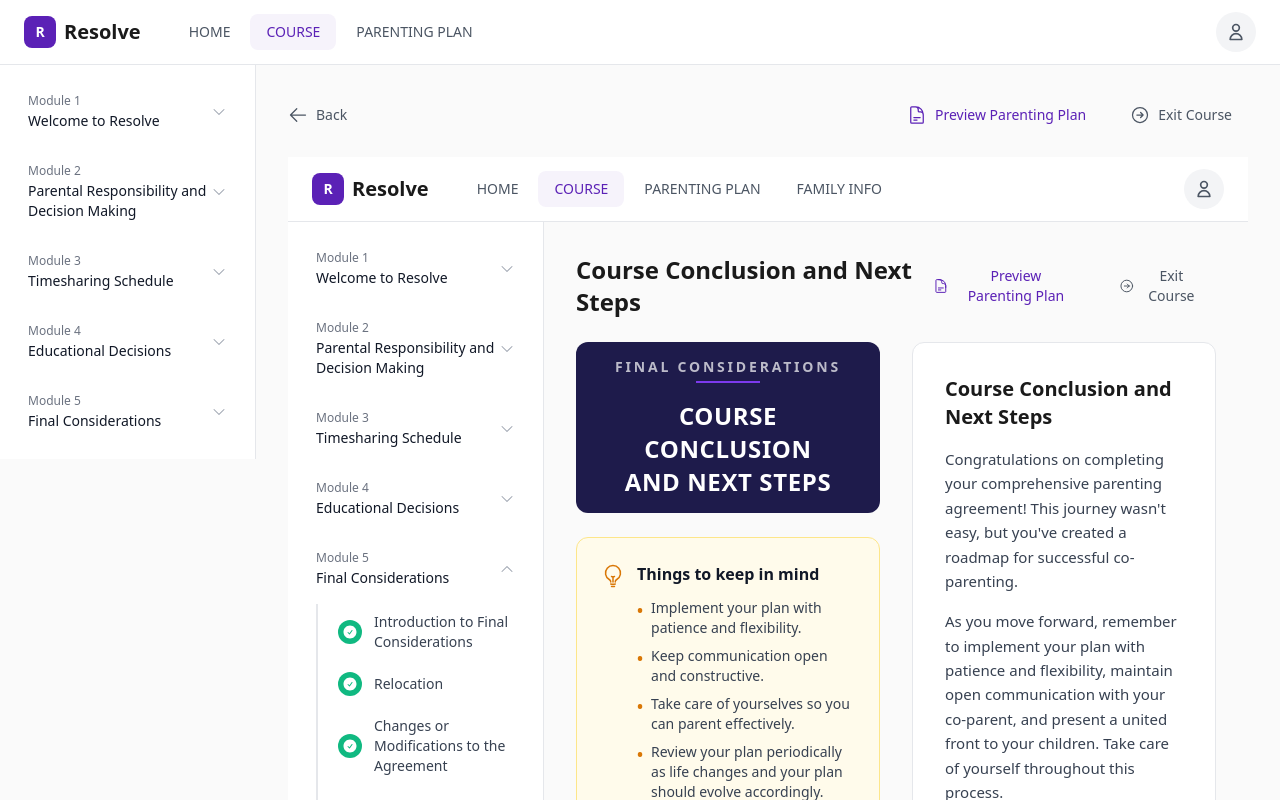
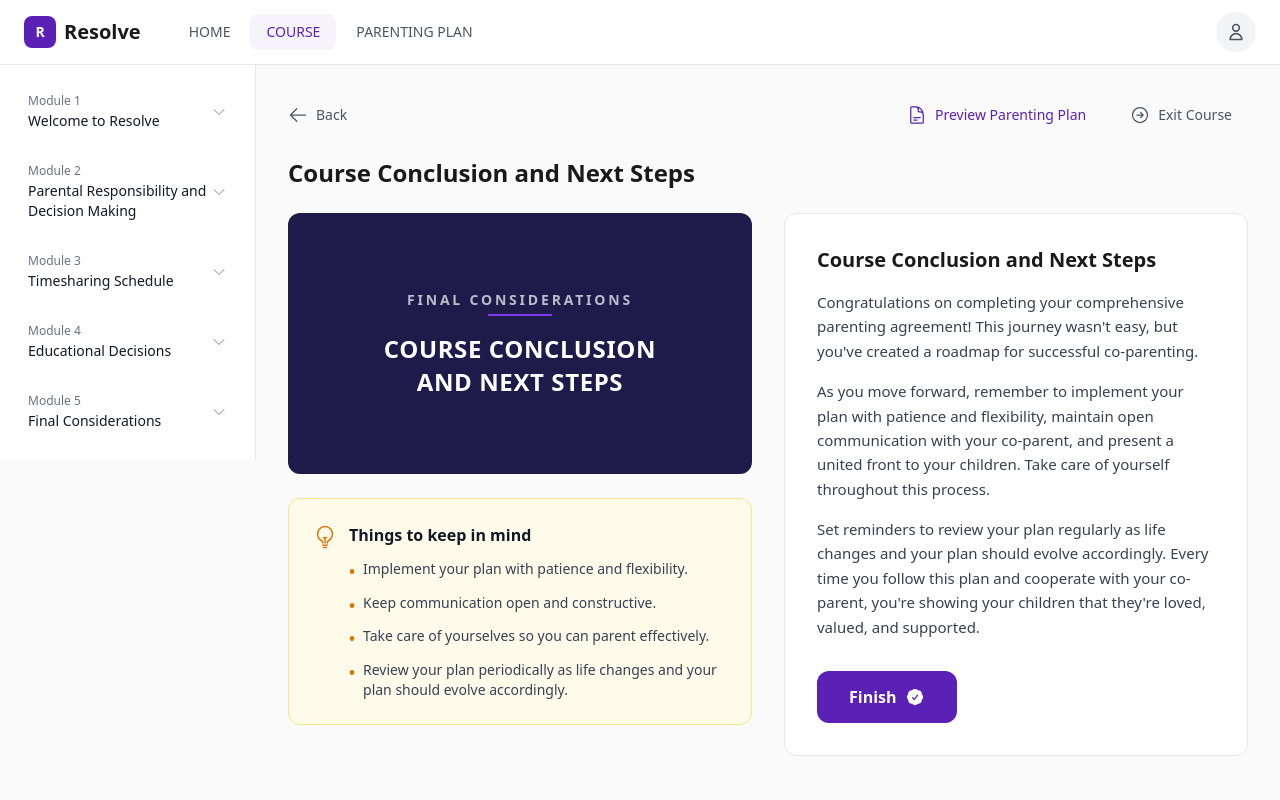
Before and after one commit to jwd2a/resolve-new-ui, a Next.js app: page /course/module-5/conclusion in a window 1280 px wide. Shown: the top 800 px of the page. Built offline with nearby package versions, Linux system fonts and the light colour scheme.

Commit message:
fix: remove duplicate shell from conclusion page, rely on course layout

```diff
--- a/app/course/module-5/conclusion/page.tsx
+++ b/app/course/module-5/conclusion/page.tsx
@@ -1,93 +1,18 @@
 'use client';
 
-import { Suspense, useState } from 'react';
-import { DocumentTextIcon, ArrowRightCircleIcon } from '@heroicons/react/24/outline';
+import { useState } from 'react';
 import { CheckBadgeIcon } from '@heroicons/react/24/solid';
 import { LightBulbIcon } from '@heroicons/react/24/outline';
 import { useRouter, useSearchParams } from 'next/navigation';
-import CourseNavSidebar from '@/app/components/CourseNavSidebar';
-import RemoteSessionBanner from '@/app/components/RemoteSessionBanner';
-import VideoCollaborationControls from '@/app/components/VideoCollaborationControls';
-import ParentingPlanPreviewModal from '@/app/components/ParentingPlanPreviewModal';
 import CourseCompletionOverlay from '@/app/components/CourseCompletionOverlay';
 
-function CourseConclusionContent() {
+export default function CourseConclusionPage() {
   const router = useRouter();
   const searchParams = useSearchParams();
-  const [showPreviewPanel, setShowPreviewPanel] = useState(false);
   const [iFinished, setIFinished] = useState(false);
   const [coParentFinished, setCoParentFinished] = useState(false);
 
   const isRemoteSessionActive = searchParams.get('remote') === 'true';
-
-  const courseModules = [
-    {
-      id: 'module-1',
-      number: 1,
-      title: 'Welcome to Resolve',
-      lessons: [],
-      expanded: false,
-    },
-    {
-      id: 'module-2',
-      number: 2,
-      title: 'Parental Responsibility and Decision Making',
-      lessons: [],
-      expanded: false,
-    },
-    {
-      id: 'module-3',
-      number: 3,
-      title: 'Timesharing Schedule',
-      lessons: [],
-      expanded: false,
-    },
-    {
-      id: 'module-4',
-      number: 4,
-      title: 'Educational Decisions',
-      lessons: [],
-      expanded: false,
-    },
-    {
-      id: 'module-5',
-      number: 5,
-      title: 'Final Considerations',
-      lessons: [
-        {
-          id: 'lesson-1',
-          number: 1,
-          title: 'Introduction to Final Considerations',
-          completed: true,
-        },
-        {
-          id: 'lesson-2',
-          number: 2,
-          title: 'Relocation',
-          completed: true,
-        },
-        {
-          id: 'lesson-3',
-          number: 3,
-          title: 'Changes or Modifications to the Agreement',
-          completed: true,
-        },
-        {
-          id: 'lesson-4',
-          number: 4,
-          title: 'Special Circumstances & Household Norms',
-          completed: true,
-        },
-        {
-          id: 'lesson-5',
-          number: 5,
-          title: 'Finalizing and Signing the Agreement',
-          completed: true,
-        },
-      ],
-      expanded: true,
-    },
-  ];
 
   const keyPoints = [
     'Implement your plan with patience and flexibility.',
@@ -95,18 +20,6 @@ function CourseConclusionContent() {
     'Take care of yourselves so you can parent effectively.',
     'Review your plan periodically as life changes and your plan should evolve accordingly.',
   ];
-
-  const handleLessonClick = (moduleId: string, lessonId: string) => {
-    console.log('Navigate to:', moduleId, lessonId);
-  };
-
-  const handlePreviewPlan = () => {
-    setShowPreviewPanel(true);
-  };
-
-  const handleExitCourse = () => {
-    router.push('/');
-  };
 
   const handleFinish = () => {
     if (isRemoteSessionActive) {
@@ -123,73 +36,10 @@ function CourseConclusionContent() {
   };
 
   return (
-    <div className="min-h-screen bg-background flex flex-col">
-      {/* Remote Session Banner */}
-      {isRemoteSessionActive && <RemoteSessionBanner participantCount={2} />}
-
-      {/* Header */}
-      <header className="bg-white border-b border-border">
-        <div className="max-w-full mx-auto px-6">
-          <div className="flex justify-between items-center h-16">
-            <div className="flex items-center space-x-8">
-              <div className="flex items-center space-x-2">
-                <div className="w-8 h-8 bg-primary rounded-lg flex items-center justify-center">
-                  <span className="text-white font-bold text-sm">R</span>
-                </div>
-                <span className="text-xl font-semibold text-foreground">Resolve</span>
-              </div>
-              <nav className="hidden md:flex space-x-1">
-                <a href="/" className="px-4 py-2 text-sm font-medium text-gray-600 hover:text-primary hover:bg-primary/5 rounded-lg transition-colors">
-                  HOME
-                </a>
-                <a href="/course" className="px-4 py-2 text-sm font-medium text-primary bg-primary/5 rounded-lg">
-                  COURSE
-                </a>
-                <a href="/parenting-plan" className="px-4 py-2 text-sm font-medium text-gray-600 hover:text-primary hover:bg-primary/5 rounded-lg transition-colors">
-                  PARENTING PLAN
-                </a>
-                <a href="/family-info" className="px-4 py-2 text-sm font-medium text-gray-600 hover:text-primary hover:bg-primary/5 rounded-lg transition-colors">
-                  FAMILY INFO
-                </a>
-              </nav>
-            </div>
-            <button className="w-10 h-10 rounded-full bg-gray-100 hover:bg-gray-200 transition-colors flex items-center justify-center">
-              <svg className="w-5 h-5 text-gray-600" fill="none" stroke="currentColor" viewBox="0 0 24 24">
-                <path strokeLinecap="round" strokeLinejoin="round" strokeWidth={2} d="M16 7a4 4 0 11-8 0 4 4 0 018 0zM12 14a7 7 0 00-7 7h14a7 7 0 00-7-7z" />
-              </svg>
-            </button>
-          </div>
-        </div>
-      </header>
-
-      {/* Main Content */}
-      <div className="flex flex-1 overflow-hidden">
-        {/* Sidebar */}
-        <CourseNavSidebar modules={courseModules} onLessonClick={handleLessonClick} />
-
-        {/* Content Area */}
-        <div className="flex-1 overflow-y-auto">
-          <div className="max-w-7xl mx-auto p-8">
+    <>
       {/* Page Title */}
       <div className="flex items-center justify-between mb-6">
         <h1 className="text-2xl font-bold text-foreground">Course Conclusion and Next Steps</h1>
-
-              <div className="flex items-center space-x-3">
-                <button
-                  onClick={handlePreviewPlan}
-                  className="flex items-center space-x-2 px-4 py-2 text-sm font-medium text-primary hover:bg-primary/5 rounded-lg transition-colors"
-                >
-                  <DocumentTextIcon className="w-5 h-5" />
-                  <span>Preview Parenting Plan</span>
-                </button>
-                <button
-                  onClick={handleExitCourse}
-                  className="flex items-center space-x-2 px-4 py-2 text-sm font-medium text-gray-600 hover:bg-gray-100 rounded-lg transition-colors"
-                >
-                  <ArrowRightCircleIcon className="w-5 h-5" />
-                  <span>Exit Course</span>
-                </button>
-              </div>
       </div>
 
       {/* Two Column Layout */}
@@ -263,18 +113,6 @@ function CourseConclusionContent() {
           </div>
         </div>
       </div>
-          </div>
-        </div>
-      </div>
-
-      {/* Video Collaboration Controls - hidden when overlay is showing */}
-      {isRemoteSessionActive && !iFinished && (
-        <VideoCollaborationControls
-          onToggleMicrophone={() => console.log('Toggle microphone')}
-          onToggleCamera={() => console.log('Toggle camera')}
-          onToggleChat={() => console.log('Toggle chat')}
-        />
-      )}
 
       {/* Completion Overlay */}
       <CourseCompletionOverlay
@@ -286,21 +124,6 @@ function CourseConclusionContent() {
         onShareWithAttorney={() => console.log('Share with attorney')}
         onSetReminder={() => console.log('Set reminder')}
       />
-
-      {/* Parenting Plan Preview Panel */}
-      <ParentingPlanPreviewModal
-        isOpen={showPreviewPanel}
-        onClose={() => setShowPreviewPanel(false)}
-        currentSectionId="conclusion"
-      />
-    </div>
+    </>
   );
 }
-
-export default function CourseConclusionPage() {
-  return (
-    <Suspense fallback={<div className="min-h-screen bg-background flex items-center justify-center">Loading...</div>}>
-      <CourseConclusionContent />
-    </Suspense>
-  );
-}
```
Lines whose indentation alone changed are shown as unchanged.
